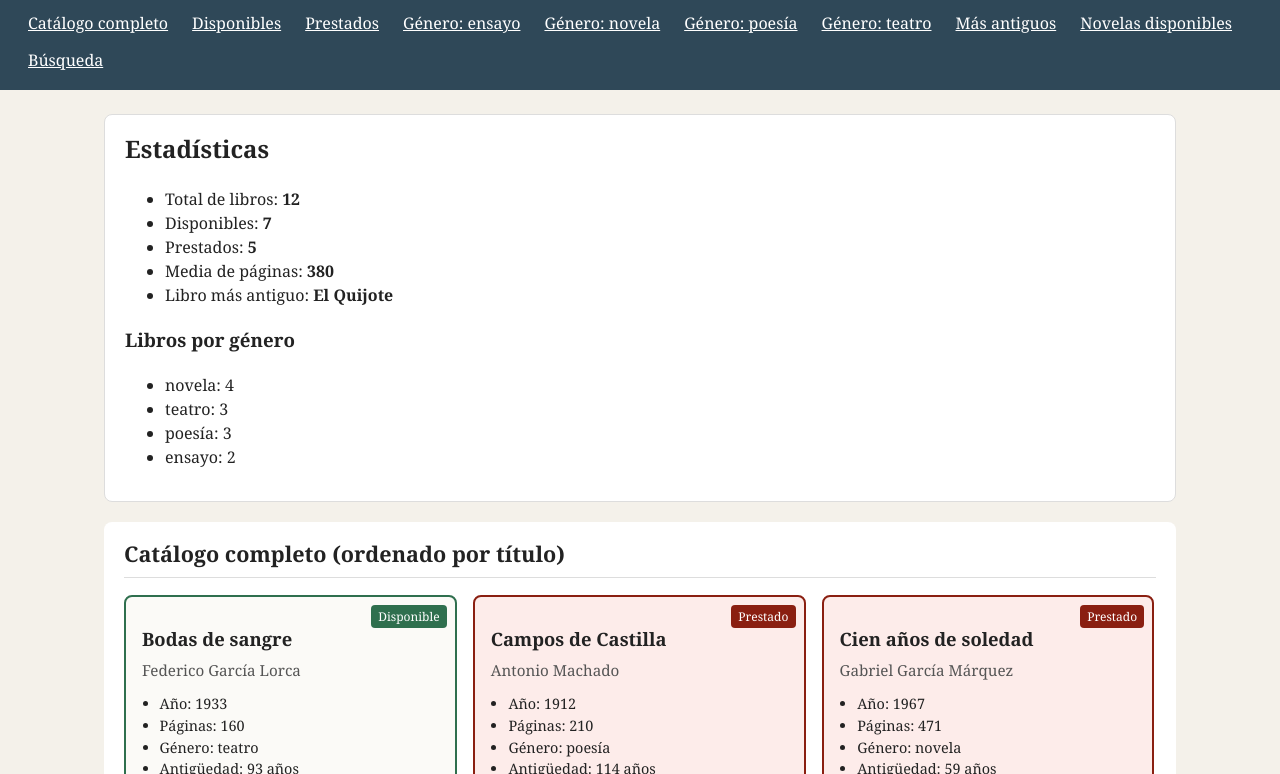
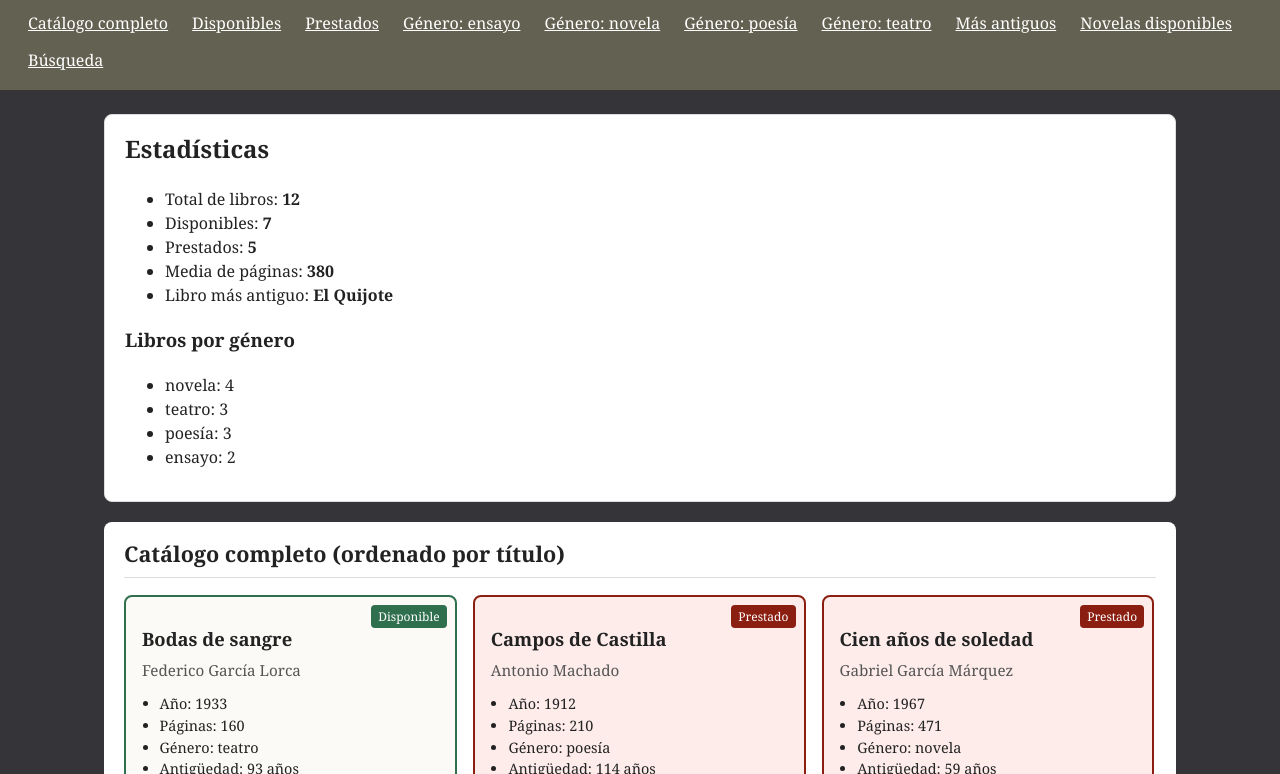
Before and after one commit to mariopropios/JavaScript, a plain HTML site: page UT3/tareas/04biblioteca/index.html in a window 1280 px wide. Shown: the part 88-862 px from the top of the page. Drawn offline with Linux system fonts and the light colour scheme.

Commit message:
captura añadida

```diff
--- a/UT3/tareas/04biblioteca/css/estilos.css
+++ b/UT3/tareas/04biblioteca/css/estilos.css
@@ -1,6 +1,6 @@
 :root {
-  --color-principal: #2f4858;
-  --color-fondo: #f4f1ea;
+  --color-principal: #636151;
+  --color-fondo: #343439;
   --color-tarjeta: #ffffff;
   --color-texto: #222222;
   --color-disponible: #2f6f4e;
```
Also changed, not shown: UT3/tareas/04biblioteca/capturas/cap_v1.png (added).
